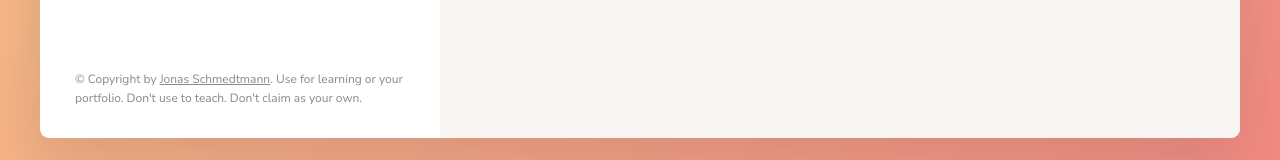
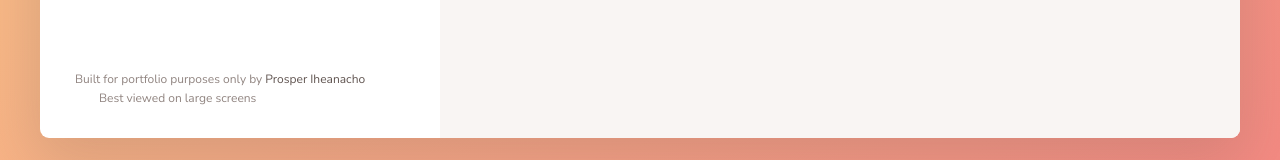
Before and after one commit to Lets-Prosper/forkify-prosper, a website built with Parcel: page index.html in a window 1280 px wide. Shown: the part 1083-1243 px from the top of the page. Built offline with nearby package versions, Linux system fonts and the light colour scheme.

Commit message:
Test and summary

```diff
--- a/index.html
+++ b/index.html
@@ -128,15 +128,15 @@
         </div>
 
         <p class="copyright">
-          &copy; Copyright by
+          Built for portfolio purposes only by
           <a
-            class="twitter-link"
+            class="github-link"
+            href="https://github.com/Lets-Prosper"
             target="_blank"
-            href="https://twitter.com/jonasschmedtman"
-            >Jonas Schmedtmann</a
-          >. Use for learning or your portfolio. Don't use to teach. Don't claim
-          as your own.
+            >Prosper Iheanacho</a
+          >
         </p>
+        <p class="copyright">Best viewed on large screens</p>
       </div>
 
       <div class="recipe">
--- a/src/sass/_searchResults.scss
+++ b/src/sass/_searchResults.scss
@@ -35,8 +35,14 @@
   padding: 0 3.5rem;
   margin-top: 4rem;
 
-  .twitter-link:link,
-  .twitter-link:visited {
-    color: $color-grey-dark-2;
+  .github-link {
+    text-decoration: none;
+    font-size: inherit;
+    color: $color-grey-dark-1;
   }
 }
+
+.copyright:last-child {
+  margin-top: 0;
+  margin-left: 2.4rem;
+}
```
